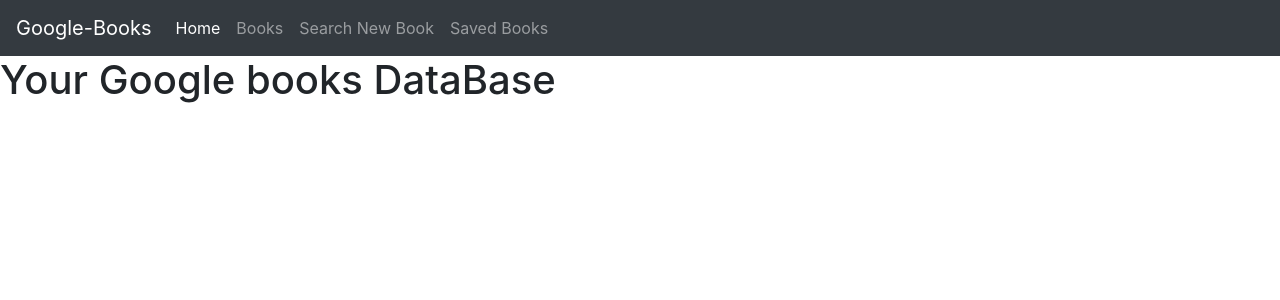
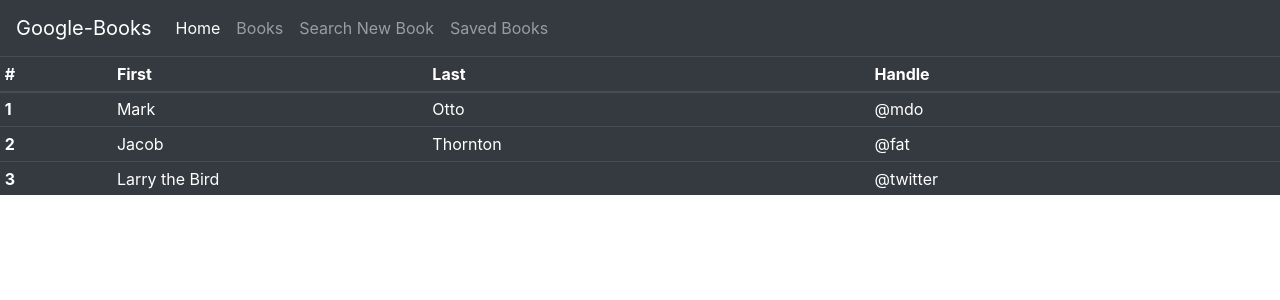
Before and after one commit to dagreatcode/google-books, a React (Create React App) app in the folder client/: page /AllBooks in a window 1280 px wide. Shown: the top 300 px of the page. Built offline with nearby package versions, Linux system fonts and the light colour scheme.

Commit message:
added the table to the allbooks

```diff
--- a/client/src/App.js
+++ b/client/src/App.js
@@ -6,6 +6,7 @@ import AllBooks from "./containers/AllBooks/AllBooks"
 import Saved from "./containers/pages/savedController";
 import Search from "./containers/pages/searchController";
 import { BrowserRouter as Router, Switch, Route} from "react-router-dom";
+import NotFound from './containers/NotFound/NotFound';
 
 
 function App() {
@@ -19,6 +20,7 @@ function App() {
       <Route exact path="/Books" component={Books} />
       <Route exact path="/Saved" component={Saved} />
       <Route exact path="/Search" component={Search} />
+      <Route component={NotFound} />
     </Switch>
     </Router>
     </div>
--- a/client/src/containers/AllBooks/AllBooks.jsx
+++ b/client/src/containers/AllBooks/AllBooks.jsx
@@ -1,11 +1,39 @@
-import React from 'react';
+import React from "react";
 
 const AllBooks = () => {
-    return (
-        <div>
-            <h1>Your Google books DataBase</h1>
-        </div>
-    );
+  return (
+    <div>
+      <table className="table table-sm table-dark">
+        <thead>
+          <tr>
+            <th scope="col">#</th>
+            <th scope="col">First</th>
+            <th scope="col">Last</th>
+            <th scope="col">Handle</th>
+          </tr>
+        </thead>
+        <tbody>
+          <tr>
+            <th scope="row">1</th>
+            <td>Mark</td>
+            <td>Otto</td>
+            <td>@mdo</td>
+          </tr>
+          <tr>
+            <th scope="row">2</th>
+            <td>Jacob</td>
+            <td>Thornton</td>
+            <td>@fat</td>
+          </tr>
+          <tr>
+            <th scope="row">3</th>
+            <td colspan="2">Larry the Bird</td>
+            <td>@twitter</td>
+          </tr>
+        </tbody>
+      </table>
+    </div>
+  );
 };
 
 export default AllBooks;
--- /dev/null
+++ b/client/src/containers/NotFound/NotFound.jsx
@@ -0,0 +1,11 @@
+import React from 'react';
+
+const NotFound = () => {
+    return (
+        <div>
+            <h1>You Are Lost.... Go back Please</h1>
+        </div>
+    );
+};
+
+export default NotFound;
```
